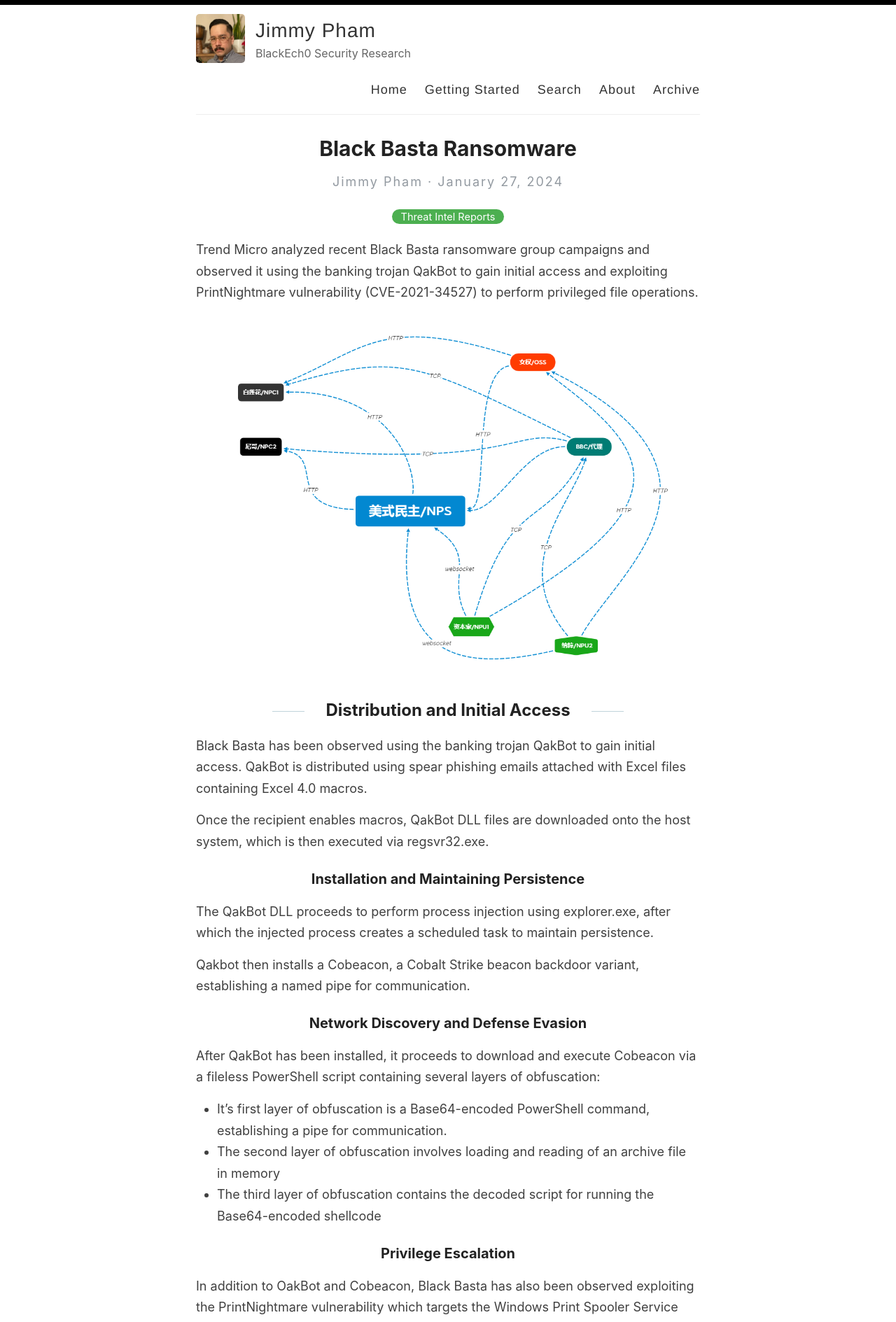
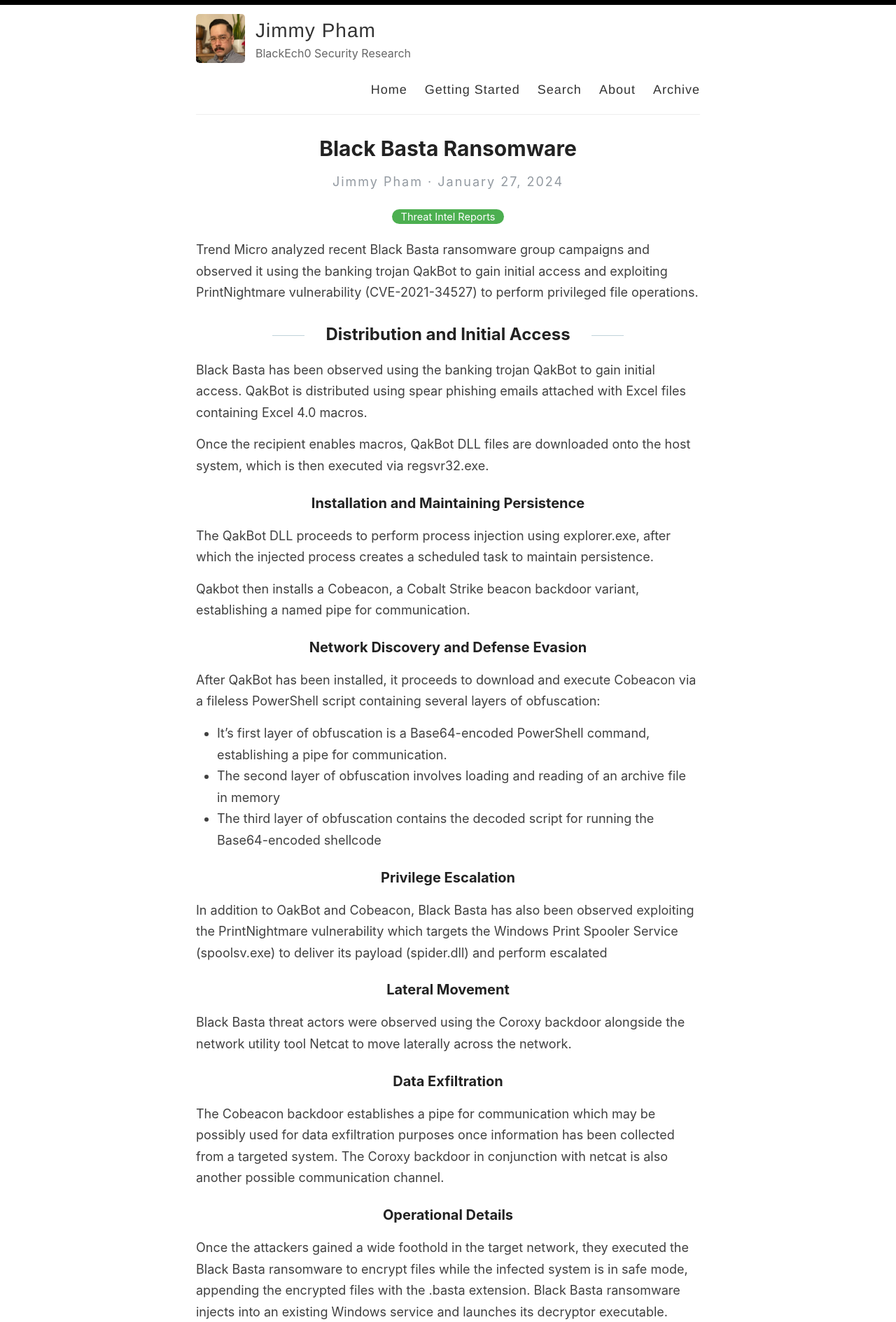
Before and after one commit to jfl0w/jfl0w.github.io, a Jekyll site: the page built from _posts/2024-1-27-blackbasta.md, in a window 1280 px wide. Shown: the top 1889 px of the page at 70% size. Built offline with Jekyll 4.4.1, drawn with Linux system fonts in a browser that asks for light colours.

Commit message:
Update 2024-1-27-blackbasta.md

```diff
--- a/_posts/2024-1-27-blackbasta.md
+++ b/_posts/2024-1-27-blackbasta.md
@@ -5,8 +5,6 @@ categories: ["Threat Intel Reports"]
 ---
 
 Trend Micro analyzed recent Black Basta ransomware group campaigns and observed it using the banking trojan QakBot to gain initial access and exploiting PrintNightmare vulnerability (CVE-2021-34527) to perform privileged file operations.
-
-![](/images/manjusaka.PNG)
 
 ## Distribution and Initial Access
 
```
